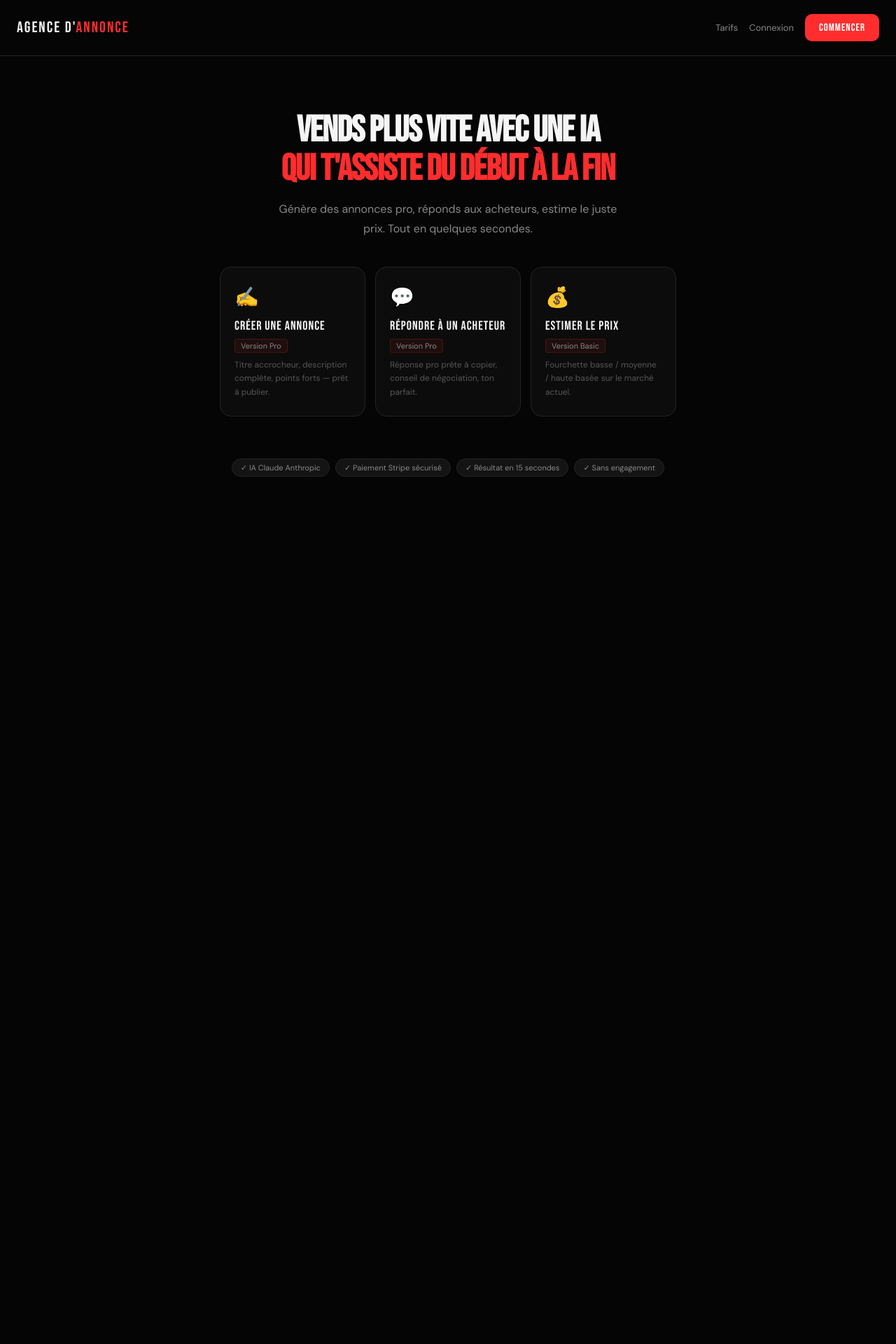
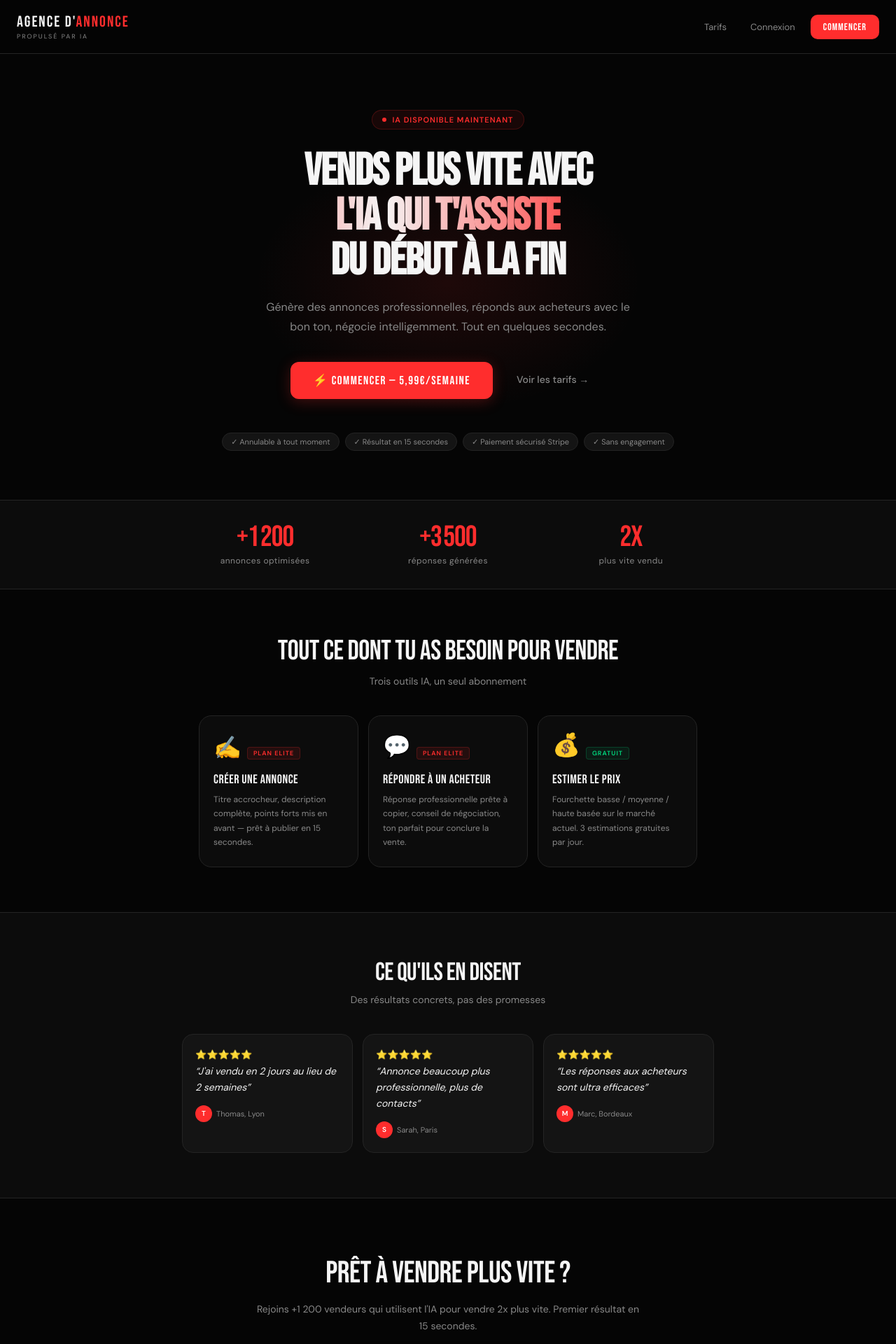
Before and after one commit to nppro4-art/Agence-Annonce, a Next.js app: page / in a window 1280 px wide. Shown: the top 1920 px of the page at 70% size. Before the commit the page ends 801 px from the top, so only its background shows below. Built offline with nearby package versions, Linux system fonts and the light colour scheme.

Commit message:
Update index.js

```diff
--- a/pages/index.js
+++ b/pages/index.js
@@ -1,102 +1,261 @@
-import { useEffect } from 'react'
+import { useEffect, useState } from 'react'
 import { useRouter } from 'next/router'
 import Link from 'next/link'
 
-const S = {
-  page: { minHeight: '100vh', background: 'var(--black)' },
-  nav: { padding: '20px 24px', display: 'flex', alignItems: 'center', justifyContent: 'space-between', borderBottom: '1px solid var(--border)' },
-  logo: { fontFamily: 'Bebas Neue', fontSize: 22, letterSpacing: 2 },
-  logoEm: { color: 'var(--red)' },
-  navLinks: { display: 'flex', gap: 16, alignItems: 'center' },
-  navLink: { fontSize: 13, color: 'var(--muted2)', cursor: 'pointer' },
-  btnPrimary: { background: 'var(--red)', border: 'none', borderRadius: 10, color: 'white', cursor: 'pointer', fontFamily: 'Bebas Neue', fontSize: 15, letterSpacing: 1, padding: '10px 20px' },
-  hero: { padding: '80px 24px 60px', textAlign: 'center', maxWidth: 700, margin: '0 auto' },
-  heroTitle: { fontFamily: 'Bebas Neue', fontSize: 'clamp(32px, 8vw, 52px)', lineHeight: 1.05, letterSpacing: -1, marginBottom: 16 },
-  heroTitleEm: { color: 'var(--red)' },
-  heroSub: { fontSize: 16, color: 'var(--muted2)', lineHeight: 1.75, marginBottom: 40, maxWidth: 500, margin: '0 auto 40px' },
-  actions: { display: 'grid', gridTemplateColumns: 'repeat(auto-fit, minmax(200px, 1fr))', gap: 14, maxWidth: 700, margin: '0 auto 60px' },
-  actionCard: { background: 'var(--s1)', border: '1.5px solid var(--border)', borderRadius: 16, padding: '24px 20px', cursor: 'pointer', transition: 'all .2s', textAlign: 'left' },
-  actionIcon: { fontSize: 28, marginBottom: 12 },
-  actionTitle: { fontFamily: 'Bebas Neue', fontSize: 18, letterSpacing: 1, marginBottom: 6 },
-  actionSub: { fontSize: 11, color: 'var(--muted2)', background: 'rgba(255,45,45,.08)', border: '1px solid rgba(255,45,45,.2)', borderRadius: 4, padding: '2px 8px', display: 'inline-block' },
-  actionDesc: { fontSize: 12, color: 'var(--muted)', marginTop: 8, lineHeight: 1.6 },
-  trust: { display: 'flex', flexWrap: 'wrap', gap: 8, justifyContent: 'center', marginBottom: 60 },
-  trustPill: { fontSize: 11, color: 'var(--muted2)', background: 'var(--s2)', border: '1px solid var(--border)', borderRadius: 20, padding: '5px 12px' },
-}
-
 export default function Home() {
   const router = useRouter()
+  const [visible, setVisible] = useState(false)
+  const [counter, setCounter] = useState({ annonces: 0, reponses: 0 })
 
   useEffect(() => {
     const ref = router.query.ref
     if (ref) {
       sessionStorage.setItem('ref', ref)
       fetch('/api/employee/click', {
-        method: 'POST', headers: { 'Content-Type': 'application/json' },
+        method: 'POST',
+        headers: { 'Content-Type': 'application/json' },
         body: JSON.stringify({ code: ref })
       }).catch(() => {})
     }
+    setTimeout(() => setVisible(true), 100)
+
+    // Animation des compteurs
+    const targets = { annonces: 1200, reponses: 3500 }
+    const duration = 2000
+    const steps = 60
+    const interval = duration / steps
+    let step = 0
+    const timer = setInterval(() => {
+      step++
+      const progress = step / steps
+      const ease = 1 - Math.pow(1 - progress, 3)
+      setCounter({
+        annonces: Math.floor(targets.annonces * ease),
+        reponses: Math.floor(targets.reponses * ease)
+      })
+      if (step >= steps) clearInterval(timer)
+    }, interval)
+    return () => clearInterval(timer)
   }, [router.query])
 
-  const goTo = (path) => router.push(path)
+  const testimonials = [
+    { text: "J'ai vendu en 2 jours au lieu de 2 semaines", name: "Thomas", city: "Lyon", note: "⭐⭐⭐⭐⭐" },
+    { text: "Annonce beaucoup plus professionnelle, plus de contacts", name: "Sarah", city: "Paris", note: "⭐⭐⭐⭐⭐" },
+    { text: "Les réponses aux acheteurs sont ultra efficaces", name: "Marc", city: "Bordeaux", note: "⭐⭐⭐⭐⭐" },
+  ]
 
   return (
-    <div style={S.page}>
-      <nav style={S.nav}>
-        <div style={S.logo}>Agence d'<span style={S.logoEm}>Annonce</span></div>
-        <div style={S.navLinks}>
-          <Link href="/pricing" style={S.navLink}>Tarifs</Link>
-          <Link href="/auth/login" style={S.navLink}>Connexion</Link>
+    <div style={{ minHeight: '100vh', background: 'var(--black)', overflowX: 'hidden' }}>
+      <style>{`
+        @keyframes fadeUp { from { opacity:0; transform:translateY(24px) } to { opacity:1; transform:translateY(0) } }
+        @keyframes pulse { 0%,100% { opacity:1 } 50% { opacity:.5 } }
+        @keyframes float { 0%,100% { transform:translateY(0) } 50% { transform:translateY(-6px) } }
+        @keyframes shimmer { 0% { background-position:-200% center } 100% { background-position:200% center } }
+        .fade-up { opacity:0; animation: fadeUp .7s ease forwards; }
+        .d1 { animation-delay:.1s }
+        .d2 { animation-delay:.25s }
+        .d3 { animation-delay:.4s }
+        .d4 { animation-delay:.55s }
+        .d5 { animation-delay:.7s }
+        .action-card { transition: all .25s cubic-bezier(.4,0,.2,1); }
+        .action-card:hover { transform: translateY(-4px); border-color: rgba(255,45,45,.5) !important; box-shadow: 0 12px 40px rgba(255,45,45,.12); }
+        .cta-btn { transition: all .2s; }
+        .cta-btn:hover { transform: translateY(-2px); box-shadow: 0 8px 32px rgba(255,45,45,.35) !important; }
+        .test-card { transition: all .2s; }
+        .test-card:hover { border-color: rgba(255,45,45,.3) !important; transform: translateY(-2px); }
+        .trust-pill:hover { border-color: rgba(255,45,45,.3) !important; }
+        .shimmer-text {
+          background: linear-gradient(90deg, #f5f5f5 0%, #ff2d2d 50%, #f5f5f5 100%);
+          background-size: 200% auto;
+          -webkit-background-clip: text;
+          -webkit-text-fill-color: transparent;
+          animation: shimmer 3s linear infinite;
+        }
+      `}</style>
+
+      {/* NAV */}
+      <nav style={{ padding: '18px 24px', display: 'flex', alignItems: 'center', justifyContent: 'space-between', borderBottom: '1px solid var(--border)', background: 'rgba(5,5,5,.9)', backdropFilter: 'blur(12px)', position: 'sticky', top: 0, zIndex: 100 }}>
+        <div className="fade-up d1">
+          <div style={{ fontFamily: 'Bebas Neue', fontSize: 22, letterSpacing: 2 }}>
+            Agence d&apos;<span style={{ color: 'var(--red)' }}>Annonce</span>
+          </div>
+          <div style={{ fontSize: 9, color: 'var(--muted2)', letterSpacing: 2, textTransform: 'uppercase', marginTop: 1 }}>Propulsé par IA</div>
+        </div>
+        <div className="fade-up d2" style={{ display: 'flex', gap: 10, alignItems: 'center' }}>
+          <Link href="/pricing" style={{ fontSize: 13, color: 'var(--muted2)', padding: '8px 12px', borderRadius: 8, transition: 'color .15s' }}>Tarifs</Link>
+          <Link href="/auth/login" style={{ fontSize: 13, color: 'var(--muted2)', padding: '8px 12px', borderRadius: 8, transition: 'color .15s' }}>Connexion</Link>
           <Link href="/auth/register">
-            <button style={S.btnPrimary}>Commencer</button>
+            <button className="cta-btn" style={{ background: 'var(--red)', border: 'none', borderRadius: 10, color: 'white', cursor: 'pointer', fontFamily: 'Bebas Neue', fontSize: 14, letterSpacing: 1, padding: '9px 18px' }}>
+              Commencer
+            </button>
           </Link>
         </div>
       </nav>
 
-      <div style={S.hero}>
-        <h1 style={S.heroTitle}>
-          Vends plus vite avec une IA<br />
-          <span style={S.heroTitleEm}>qui t'assiste du début à la fin</span>
+      {/* HERO */}
+      <div style={{ position: 'relative', padding: '80px 24px 70px', textAlign: 'center', maxWidth: 760, margin: '0 auto', overflow: 'hidden' }}>
+        {/* Glow background */}
+        <div style={{ position: 'absolute', top: '20%', left: '50%', transform: 'translateX(-50%)', width: 600, height: 400, background: 'radial-gradient(ellipse, rgba(255,45,45,0.1) 0%, transparent 65%)', pointerEvents: 'none' }}></div>
+
+        <div className="fade-up d1" style={{ display: 'inline-flex', alignItems: 'center', gap: 8, background: 'rgba(255,45,45,.08)', border: '1px solid rgba(255,45,45,.2)', borderRadius: 20, padding: '6px 14px', fontSize: 11, color: 'var(--red)', marginBottom: 28, letterSpacing: 1, textTransform: 'uppercase', fontWeight: 600 }}>
+          <span style={{ width: 6, height: 6, background: 'var(--red)', borderRadius: '50%', animation: 'pulse 2s infinite', display: 'inline-block' }}></span>
+          IA disponible maintenant
+        </div>
+
+        <h1 className="fade-up d2" style={{ fontFamily: 'Bebas Neue', fontSize: 'clamp(36px,9vw,64px)', lineHeight: 1.0, letterSpacing: -1, marginBottom: 20 }}>
+          Vends plus vite avec<br/>
+          <span className="shimmer-text">l&apos;IA qui t&apos;assiste</span><br/>
+          du début à la fin
         </h1>
-        <p style={S.heroSub}>
-          Génère des annonces pro, réponds aux acheteurs, estime le juste prix. Tout en quelques secondes.
+
+        <p className="fade-up d3" style={{ fontSize: 16, color: 'var(--muted2)', lineHeight: 1.75, marginBottom: 36, maxWidth: 520, margin: '0 auto 36px' }}>
+          Génère des annonces professionnelles, réponds aux acheteurs avec le bon ton, négocie intelligemment. Tout en quelques secondes.
         </p>
 
-        <div style={S.actions}>
-          <div style={S.actionCard} onClick={() => goTo('/auth/register')}
-            onMouseEnter={e => e.currentTarget.style.borderColor = 'rgba(255,45,45,.5)'}
-            onMouseLeave={e => e.currentTarget.style.borderColor = 'var(--border)'}>
-            <div style={S.actionIcon}>✍️</div>
-            <div style={S.actionTitle}>Créer une annonce</div>
-            <div style={S.actionSub}>Version Pro</div>
-            <div style={S.actionDesc}>Titre accrocheur, description complète, points forts — prêt à publier.</div>
-          </div>
-
-          <div style={S.actionCard} onClick={() => goTo('/auth/register')}
-            onMouseEnter={e => e.currentTarget.style.borderColor = 'rgba(255,45,45,.5)'}
-            onMouseLeave={e => e.currentTarget.style.borderColor = 'var(--border)'}>
-            <div style={S.actionIcon}>💬</div>
-            <div style={S.actionTitle}>Répondre à un acheteur</div>
-            <div style={S.actionSub}>Version Pro</div>
-            <div style={S.actionDesc}>Réponse pro prête à copier, conseil de négociation, ton parfait.</div>
-          </div>
-
-          <div style={S.actionCard} onClick={() => goTo('/pricing')}
-            onMouseEnter={e => e.currentTarget.style.borderColor = 'rgba(255,45,45,.5)'}
-            onMouseLeave={e => e.currentTarget.style.borderColor = 'var(--border)'}>
-            <div style={S.actionIcon}>💰</div>
-            <div style={S.actionTitle}>Estimer le prix</div>
-            <div style={S.actionSub}>Version Basic</div>
-            <div style={S.actionDesc}>Fourchette basse / moyenne / haute basée sur le marché actuel.</div>
-          </div>
+        <div className="fade-up d4" style={{ display: 'flex', gap: 10, justifyContent: 'center', flexWrap: 'wrap', marginBottom: 48 }}>
+          <Link href="/auth/register?plan=elite">
+            <button className="cta-btn" style={{ background: 'var(--red)', border: 'none', borderRadius: 12, color: 'white', cursor: 'pointer', fontFamily: 'Bebas Neue', fontSize: 17, letterSpacing: 1.5, padding: '16px 32px', boxShadow: '0 4px 20px rgba(255,45,45,.25)' }}>
+              ⚡ Commencer — 5,99€/semaine
+            </button>
+          </Link>
+          <Link href="/pricing">
+            <button style={{ background: 'transparent', border: '1.5px solid var(--border2)', borderRadius: 12, color: 'var(--muted2)', cursor: 'pointer', fontFamily: 'DM Sans', fontSize: 14, fontWeight: 500, padding: '16px 24px', transition: 'all .2s' }}>
+              Voir les tarifs →
+            </button>
+          </Link>
         </div>
 
-        <div style={S.trust}>
-          {['IA Claude Anthropic', 'Paiement Stripe sécurisé', 'Résultat en 15 secondes', 'Sans engagement'].map(t => (
-            <span key={t} style={S.trustPill}>✓ {t}</span>
+        {/* Trust pills */}
+        <div className="fade-up d5" style={{ display: 'flex', gap: 8, justifyContent: 'center', flexWrap: 'wrap' }}>
+          {['✓ Annulable à tout moment', '✓ Résultat en 15 secondes', '✓ Paiement sécurisé Stripe', '✓ Sans engagement'].map(t => (
+            <span key={t} className="trust-pill" style={{ fontSize: 11, color: 'var(--muted2)', background: 'var(--s2)', border: '1px solid var(--border)', borderRadius: 20, padding: '5px 12px', transition: 'all .15s', cursor: 'default' }}>{t}</span>
           ))}
         </div>
       </div>
+
+      {/* STATS */}
+      <div style={{ borderTop: '1px solid var(--border)', borderBottom: '1px solid var(--border)', padding: '32px 24px', background: 'var(--s1)' }}>
+        <div style={{ maxWidth: 760, margin: '0 auto', display: 'grid', gridTemplateColumns: 'repeat(3,1fr)', gap: 24, textAlign: 'center' }}>
+          {[
+            { val: '+' + counter.annonces.toLocaleString('fr-FR'), label: 'annonces optimisées' },
+            { val: '+' + counter.reponses.toLocaleString('fr-FR'), label: 'réponses générées' },
+            { val: '2x', label: 'plus vite vendu' },
+          ].map((s, i) => (
+            <div key={i}>
+              <div style={{ fontFamily: 'Bebas Neue', fontSize: 'clamp(28px,5vw,42px)', color: 'var(--red)', letterSpacing: -1, lineHeight: 1 }}>{s.val}</div>
+              <div style={{ fontSize: 12, color: 'var(--muted2)', marginTop: 4, letterSpacing: .5 }}>{s.label}</div>
+            </div>
+          ))}
+        </div>
+      </div>
+
+      {/* 3 ACTIONS */}
+      <div style={{ padding: '64px 24px', maxWidth: 760, margin: '0 auto' }}>
+        <div style={{ textAlign: 'center', marginBottom: 40 }}>
+          <div style={{ fontFamily: 'Bebas Neue', fontSize: 'clamp(28px,6vw,40px)', letterSpacing: -0.5, marginBottom: 10 }}>
+            Tout ce dont tu as besoin pour vendre
+          </div>
+          <div style={{ fontSize: 14, color: 'var(--muted2)' }}>Trois outils IA, un seul abonnement</div>
+        </div>
+
+        <div style={{ display: 'grid', gridTemplateColumns: 'repeat(auto-fit,minmax(200px,1fr))', gap: 14 }}>
+          {[
+            {
+              icon: '✍️',
+              badge: 'Plan Elite',
+              badgeColor: 'rgba(255,45,45,.1)',
+              badgeBorder: 'rgba(255,45,45,.2)',
+              badgeText: 'var(--red)',
+              title: 'Créer une annonce',
+              desc: 'Titre accrocheur, description complète, points forts mis en avant — prêt à publier en 15 secondes.',
+              href: '/auth/register'
+            },
+            {
+              icon: '💬',
+              badge: 'Plan Elite',
+              badgeColor: 'rgba(255,45,45,.1)',
+              badgeBorder: 'rgba(255,45,45,.2)',
+              badgeText: 'var(--red)',
+              title: 'Répondre à un acheteur',
+              desc: 'Réponse professionnelle prête à copier, conseil de négociation, ton parfait pour conclure la vente.',
+              href: '/auth/register'
+            },
+            {
+              icon: '💰',
+              badge: 'Gratuit',
+              badgeColor: 'rgba(0,217,126,.08)',
+              badgeBorder: 'rgba(0,217,126,.2)',
+              badgeText: 'var(--success)',
+              title: 'Estimer le prix',
+              desc: 'Fourchette basse / moyenne / haute basée sur le marché actuel. 3 estimations gratuites par jour.',
+              href: '/pricing'
+            },
+          ].map((a, i) => (
+            <div key={i} className="action-card" onClick={() => router.push(a.href)}
+              style={{ background: 'var(--s1)', border: '1.5px solid var(--border)', borderRadius: 18, padding: '24px 20px', cursor: 'pointer', textAlign: 'left' }}>
+              <div style={{ fontSize: 32, marginBottom: 14, animation: 'float 3s ease-in-out infinite', animationDelay: i * 0.4 + 's', display: 'inline-block' }}>{a.icon}</div>
+              <div style={{ display: 'inline-flex', alignItems: 'center', gap: 6, background: a.badgeColor, border: '1px solid ' + a.badgeBorder, borderRadius: 4, padding: '2px 8px', fontSize: 9, fontWeight: 700, color: a.badgeText, textTransform: 'uppercase', letterSpacing: 1, marginBottom: 10, marginLeft: 8 }}>
+                {a.badge}
+              </div>
+              <div style={{ fontFamily: 'Bebas Neue', fontSize: 18, letterSpacing: .5, marginBottom: 8, display: 'block' }}>{a.title}</div>
+              <div style={{ fontSize: 12, color: 'var(--muted2)', lineHeight: 1.7 }}>{a.desc}</div>
+            </div>
+          ))}
+        </div>
+      </div>
+
+      {/* TÉMOIGNAGES */}
+      <div style={{ background: 'var(--s1)', borderTop: '1px solid var(--border)', borderBottom: '1px solid var(--border)', padding: '64px 24px' }}>
+        <div style={{ maxWidth: 760, margin: '0 auto' }}>
+          <div style={{ textAlign: 'center', marginBottom: 40 }}>
+            <div style={{ fontFamily: 'Bebas Neue', fontSize: 'clamp(24px,5vw,36px)', letterSpacing: -0.5, marginBottom: 8 }}>Ce qu&apos;ils en disent</div>
+            <div style={{ fontSize: 14, color: 'var(--muted2)' }}>Des résultats concrets, pas des promesses</div>
+          </div>
+          <div style={{ display: 'grid', gridTemplateColumns: 'repeat(auto-fit,minmax(200px,1fr))', gap: 14 }}>
+            {testimonials.map((t, i) => (
+              <div key={i} className="test-card" style={{ background: 'var(--s2)', border: '1px solid var(--border)', borderRadius: 16, padding: '20px 18px' }}>
+                <div style={{ fontSize: 13, marginBottom: 4 }}>{t.note}</div>
+                <div style={{ fontSize: 14, color: 'var(--white)', lineHeight: 1.65, marginBottom: 14, fontStyle: 'italic' }}>&ldquo;{t.text}&rdquo;</div>
+                <div style={{ fontSize: 11, color: 'var(--muted2)', display: 'flex', alignItems: 'center', gap: 6 }}>
+                  <div style={{ width: 24, height: 24, background: 'var(--red)', borderRadius: '50%', display: 'flex', alignItems: 'center', justifyContent: 'center', fontSize: 10, fontWeight: 700, color: 'white' }}>
+                    {t.name[0]}
+                  </div>
+                  {t.name}, {t.city}
+                </div>
+              </div>
+            ))}
+          </div>
+        </div>
+      </div>
+
+      {/* CTA FINAL */}
+      <div style={{ padding: '80px 24px', textAlign: 'center', maxWidth: 600, margin: '0 auto' }}>
+        <div style={{ fontFamily: 'Bebas Neue', fontSize: 'clamp(28px,6vw,44px)', letterSpacing: -0.5, marginBottom: 14 }}>
+          Prêt à vendre plus vite ?
+        </div>
+        <div style={{ fontSize: 14, color: 'var(--muted2)', marginBottom: 32, lineHeight: 1.7 }}>
+          Rejoins +1 200 vendeurs qui utilisent l&apos;IA pour vendre 2x plus vite. Premier résultat en 15 secondes.
+        </div>
+        <Link href="/auth/register?plan=elite">
+          <button className="cta-btn" style={{ background: 'var(--red)', border: 'none', borderRadius: 14, color: 'white', cursor: 'pointer', fontFamily: 'Bebas Neue', fontSize: 20, letterSpacing: 2, padding: '20px 48px', boxShadow: '0 4px 24px rgba(255,45,45,.25)' }}>
+            COMMENCER MAINTENANT
+          </button>
+        </Link>
+        <div style={{ fontSize: 12, color: 'var(--muted)', marginTop: 14 }}>
+          5,99€/semaine · Annulable à tout moment · Non remboursable
+        </div>
+      </div>
+
+      {/* FOOTER */}
+      <div style={{ borderTop: '1px solid var(--border)', padding: '24px', textAlign: 'center', fontSize: 12, color: 'var(--muted)' }}>
+        <span style={{ fontFamily: 'Bebas Neue', fontSize: 14, letterSpacing: 1, marginRight: 16 }}>
+          Agence d&apos;<span style={{ color: 'var(--red)' }}>Annonce</span>
+        </span>
+        <Link href="/pricing" style={{ color: 'var(--muted)', marginRight: 12 }}>Tarifs</Link>
+        <Link href="/auth/login" style={{ color: 'var(--muted)', marginRight: 12 }}>Connexion</Link>
+        <Link href="/auth/register" style={{ color: 'var(--muted)' }}>S&apos;inscrire</Link>
+      </div>
+
     </div>
   )
 }
```
